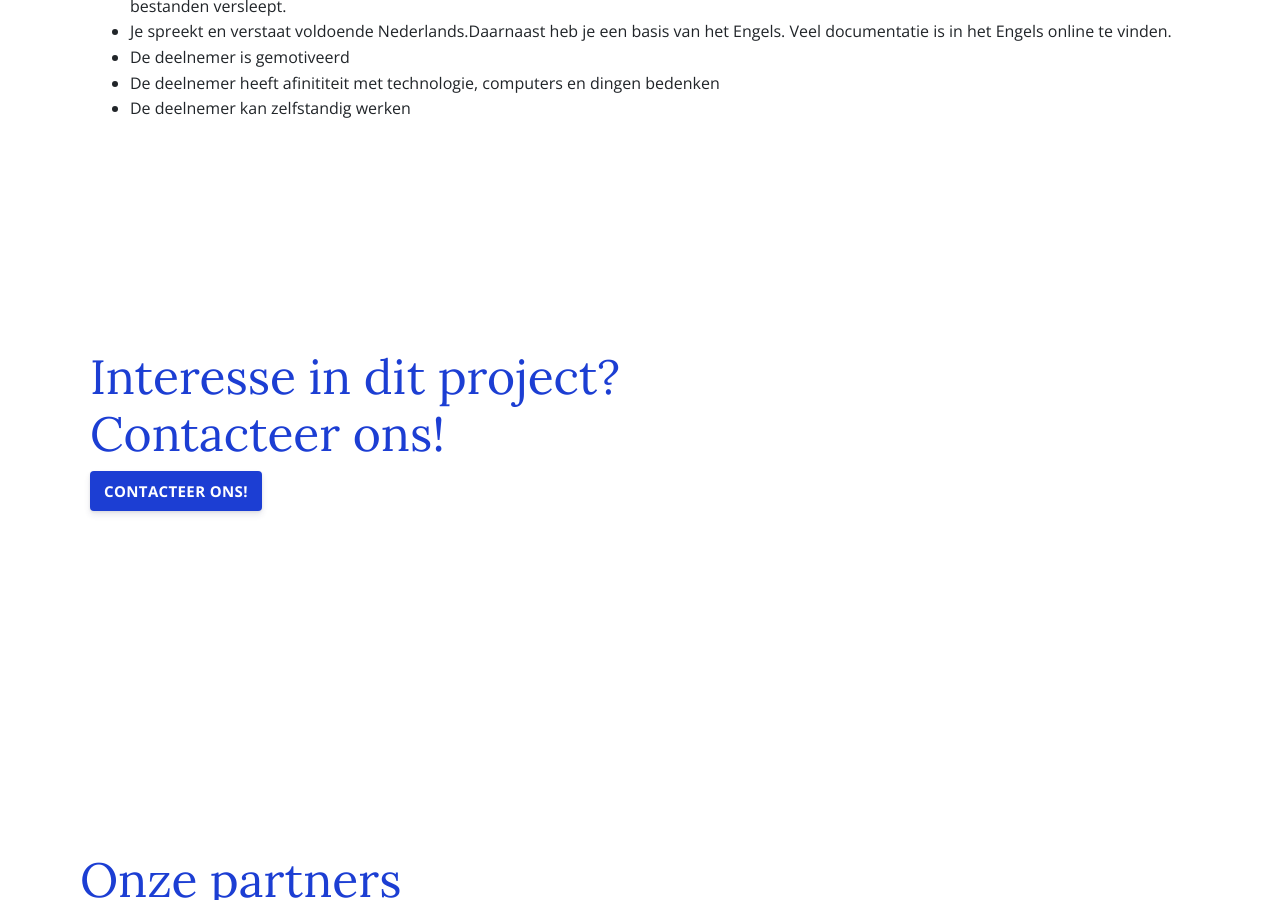
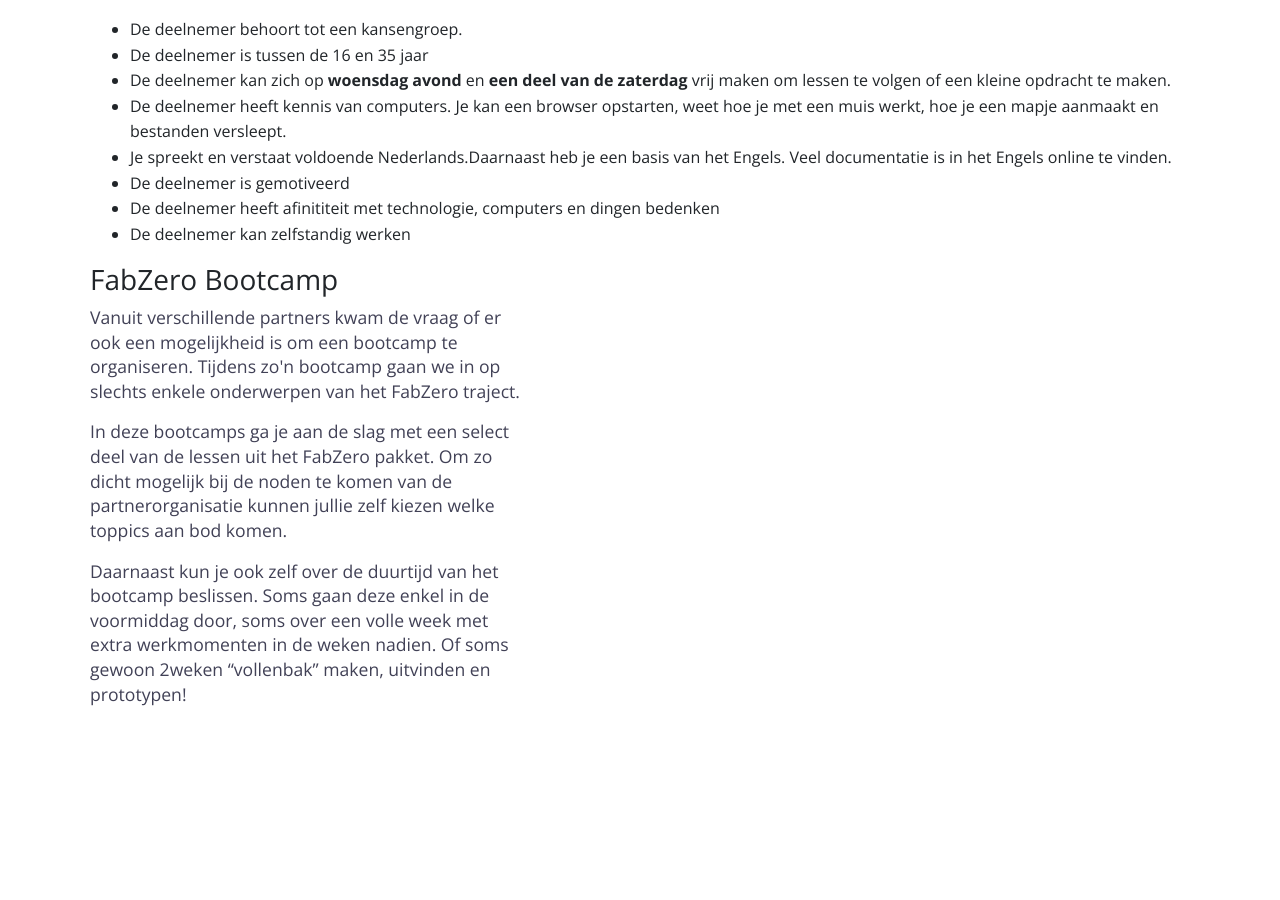
Before and after one commit to IngegnoMakerSpace/inclusievekets, a Jekyll site: the page built from services.html, in a window 1280 px wide and 900 px high, scrolled down 2007 px. Built offline with Jekyll 4.4.1, drawn with Linux system fonts in a browser that asks for light colours; some of the changed text lies outside the part shown.

Commit message:
update bootcamp

```diff
--- a/services.html
+++ b/services.html
@@ -69,30 +69,38 @@
               <li>De deelnemer heeft afinititeit met technologie, computers en dingen bedenken</li>
               <li>De deelnemer kan zelfstandig werken</li>
                   </ul>
+
+            <h3>FabZero Bootcamp</h3>
+            <p>Vanuit verschillende partners kwam de vraag of er ook een mogelijkheid is om een bootcamp te organiseren. Tijdens zo'n bootcamp gaan we in op slechts enkele onderwerpen van het FabZero traject.
+          </p>
+
+          <p>
+          In deze bootcamps ga je aan de slag met een select deel van de lessen uit het FabZero pakket. Om zo dicht mogelijk bij de noden te komen van de partnerorganisatie kunnen jullie zelf kiezen welke toppics aan bod komen.</p>
+
+          <p>Daarnaast kun je ook zelf over de duurtijd van het bootcamp beslissen. Soms gaan deze enkel in de voormiddag door, soms over een volle week met extra werkmomenten in de weken nadien. Of soms gewoon 2weken “vollenbak” maken, uitvinden en prototypen!
+
           </p>
       </div>
     </div>
   </div>
 </div>
-
+</div>
 
   <!-- Interesse, contacteer ons-->
 <div class="intro">
   <div class="container">
     <div class="row">
-      <div class="col-12">
+      <div class="col">
         <h1>Interesse in dit project? Contacteer ons!</h1>
 
            <div class="call-box-bottom">
       <a href="mailto:{{ site.data.contact.email }}" class="button">Contacteer ons!</a>
-
-    </div>
-</div>
-
+          </div>
+      </div>
       </div>
     </div>
   </div>
-</div>
+
 
 
     <!--Onze partners voorstellen<-->
```
Also changed, not shown: _services/bootcamp.md (added, +55 -0 lines), _testimonials/04.md (+2 -1 lines), index.html (+14 -3 lines), _testimonials/05.md (line endings or trailing spaces), 2 other files.
